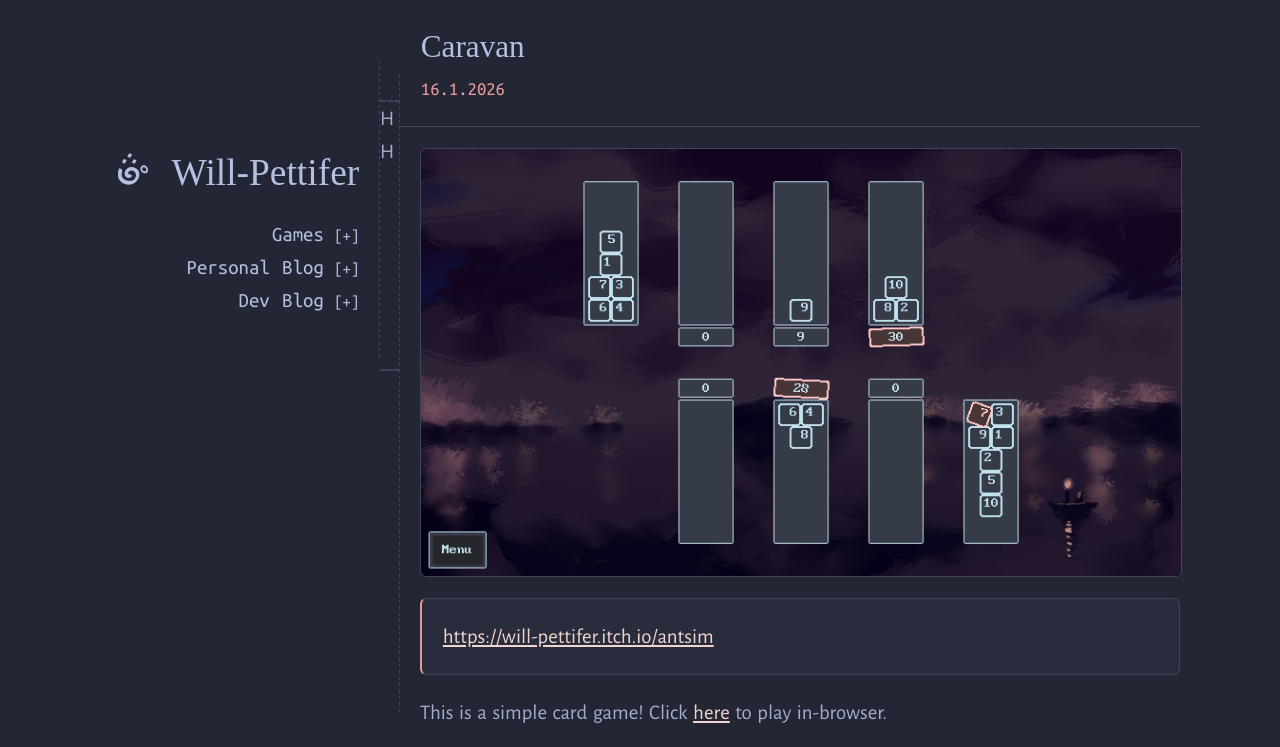
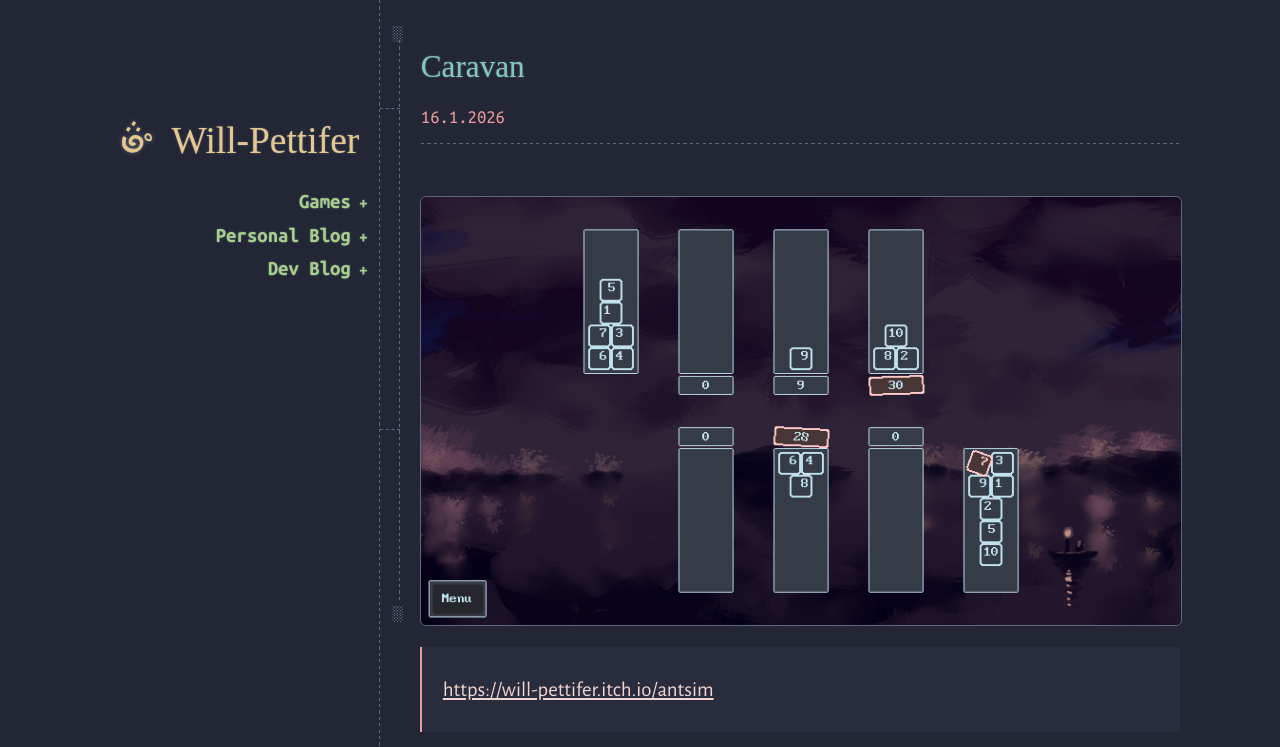
Before and after one commit to will-pettifer/site, an Astro site: page /site/Games/Caravan in a window 1280 px wide. Shown: the top 747 px of the page. Built offline with nearby package versions, Linux system fonts and the light colour scheme; Astro itself is replaced by a stand-in of ours; some packages are replaced by stand-ins of ours; a web font is replaced by a local one.

Commit message:
Finished desktop mode

```diff
--- a/src/components/BaseLayout.astro
+++ b/src/components/BaseLayout.astro
@@ -16,25 +16,31 @@ import Footer from "../components/Footer.astro";
             <div class="layout">
 
                 <nav class="sidenav">
-                    <Sidebar />
+                    <div class="sidenav-scroll">
+                        <Sidebar />
+                    </div>
                 </nav>
 
                 <div class="divider">
-                    H
 
-                    H
+                    <span class="divider-decor" style="top: -25px;">░</span>
+
+                    <div class="divider-box"></div>
+
+                    <span class="divider-decor" style="top: calc(100vh * 0.25);">░</span>
+
                 </div>
 
                 <div class="main-frame">
-                    <main>
-                        <slot />
-                    </main>
+                    <div class="main-scroll">
+                        <main>
+                            <slot />
+                        </main>
+
+                        <Footer />
+                    </div>
                 </div>
-
             </div>
-
-            <Footer />
-
         </div>
     </body>
 </html>
@@ -44,12 +50,13 @@ import Footer from "../components/Footer.astro";
         max-width: 1200px;
         margin: 0 auto;
         position: relative;
+        background: var(--background-color);
     }
 
     .layout {
         display: flex;
-        align-items: flex-start;
         justify-content: center;
+        height: 100vh;
     }
 
     .menu-toggle {
@@ -68,17 +75,22 @@ import Footer from "../components/Footer.astro";
     }
 
     .sidenav {
-        width: 300px;
+        flex: 0 0 300px;
         position: sticky;
-        margin: 60px 0 0 0;
-        top: 60px;
-        overflow-y: hidden;
-        max-height: calc(100vh - 80px);
+        direction: rtl;
+        height: 100vh;
+        overflow: hidden;
         background: var(--background-color);
-        z-index: 100;
-        flex-shrink: 0;
+    }
+
+    .sidenav-scroll {
+        padding-top: 90px;
+        height: calc(100vh - 90px);
+        overflow-y: auto;
+        min-height: 0;
     }
     .sidenav::before {
+        padding-top: 60px;
         content: "";
         position: absolute;
         top: 0;
@@ -94,29 +106,34 @@ import Footer from "../components/Footer.astro";
         );
     }
 
-    main {
+    .main-frame {
+        top: 0;
+        position: relative;
         flex: 0 1 800px;
-        max-width: 800px;
-        min-width: 0;
-        background: var(--background-color);
+        height: 100vh;
+        overflow: hidden;
+    }
+
+    .main-scroll {
+        padding-top: 0;
+        height: 100%;
+        overflow-y: auto;
+        min-height: 0;
     }
 
     .divider {
-        margin: 60px 0 0 0;
+        z-index: 200;
+        margin: 40px 0 0 0;
+        top: 40px;
         flex: 0 0 20px;
         width: 20px;
-        height: calc(100vh / 3); /* Make it fill the viewport height */
-        border-top: 2px dashed var(--accent-color);
-        border-bottom: 2px dashed var(--accent-color);
         position: sticky;
-        top: 100px; /* Match the margin-top */
         align-self: flex-start;
     }
     .divider::before {
         content: "";
         position: absolute;
-        height: calc(100vh * 0.8);
-        top: -10%;
+        height: calc(100vh * 0.7);
         right: 0;
         width: 1px;
         background: repeating-linear-gradient(
@@ -126,6 +143,21 @@ import Footer from "../components/Footer.astro";
                 transparent 0.2rem,
                 transparent 0.4rem
         );
+    }
+
+    .divider-box {
+        position: relative;
+        height: calc(100vh * 0.4);
+        border-top: 1px dashed var(--accent-color);
+        border-bottom: 1px dashed var(--accent-color);
+        top: 35px;
+    }
+
+    .divider-decor {
+        user-select: none;
+        left: 0.8em;
+        font-size: 0.7em;
+        position: relative;
     }
 
     /* Tablet/Small Desktop: Nav overlays content */
--- a/src/components/Footer.astro
+++ b/src/components/Footer.astro
@@ -3,9 +3,8 @@ import {CV_ICON, CV_URL, GITHUB_ICON, GITHUB_URL, ITCH_ICON, ITCH_URL, LINKEDIN_
 const today = new Date()
 ---
 
+
 <footer>
-    <div class="centred-content">
-        <div class="footer-content">
     &copy; {today.getFullYear()} William Pettifer. All rights reserved.
     <br> <a href="mailto:william.j.g.pettifer@gmail.com">william.j.g.pettifer@gmail.com</a>
     <div class="social-links">
@@ -48,34 +47,30 @@ const today = new Date()
             </svg>
         </a>
     </div>
-        </div>
-    </div>
 </footer>
+
+
 <style>
-    footer{
+    footer {
         color: var(--code-color);
         font-family: var(--font-code), monospace;
-        border-top: 1px solid var(--accent-color);
-    }
-    .footer-content {
-        padding: 1em 1em 2em 1em;
+        padding: 0 1em 2em 1em;
+        justify-content: center;
         text-align: center;
-        color: var(--code-color);
         word-spacing: normal;
+        line-height: 0.3em;
     }
 
     a{
         text-decoration: none;
         color: var(--code-color);
-        line-height: 4em;
+        line-height: 3em;
     }
     a:hover{
         color: var(--link-color);
     }
 
     .social-links{
-        display: flex;
-        justify-content: center;
-        gap: 1em;
+        word-spacing: 1em;
     }
 </style>
--- a/src/components/Sidebar.astro
+++ b/src/components/Sidebar.astro
@@ -21,9 +21,10 @@ posts.forEach(post => {
 
 <div class="sidebar-content">
     <h3>
-        <a href="/site/" style="color: var(--heading-color)">
+        <a href="/site/" style="color: var(--text-yellow)">
             Will-Pettifer&nbsp
-            <svg viewBox="0 0 24 24" aria-hidden="true" width="32" height="32">
+            <svg viewBox="0 0 24 24" aria-hidden="true" width="32" height="32"
+                 style="filter: drop-shadow(0 0 2px var(--accent-color))">
                 <path
                         fill="currentColor"
                         d={SITE_ICON}>
@@ -59,16 +60,10 @@ posts.forEach(post => {
     }
 
     .sidebar-content {
-        max-height: calc(100vh - 80px);
-        overflow-y: scroll;
         direction: rtl;
-        padding: 4em 1em 2em 1em;
+        padding: 1em;
         text-align: right;
-    }
-    @media (max-width: 1080px) {
-        .sidebar-content {
-            padding: 1em 1em 2em 1em;
-        }
+        word-spacing: normal;
     }
 
     .sidebar-ul{
@@ -82,43 +77,51 @@ posts.forEach(post => {
     .caret{
         cursor: pointer;
         user-select: none;
-        color: var(--heading-color);
+        color: var(--text-green);
+        font-weight: bold;
+        text-shadow: 0 0 2px var(--accent-color);
     }
     .caret:hover{
         color: var(--link-color);
     }
 
     .caret::after {
-        content: " [+]";
+        content: "+";
         font-size: 0.8em;
-        right: 0;
+        position: relative;
+        left: 0.5em;
+        padding: 0;
+        margin: 0;
     }
 
     .caret-down::after {
-        content: " [-]";
+        content: "-";
     }
     .nested {
         display: none;
         list-style: none;
         font-weight: 400;
-        font-family: var(--font-main), sans-serif;
-        padding-right: 0;
+        font-size: 0.9em;
+        font-family: var(--font-code), monospace;
+        font-style: italic;
+        padding: 0;
+        margin: 0;
     }
 
     .nested li {
         position: relative;
-        padding-right: 1.2em;
-        margin: 0 0;
+        padding: 0;
+        margin: 0;
     }
 
     .nested li::after {
         content: "";
         position: absolute;
         top: 0.7em;
-        right: -1em;
+        right: -1.1em;
         width: 4px;
         height: 4px;
-        background: currentColor;
+        background: var(--text-green);
     }
     .active {
         display: block;
--- a/src/pages/[...slug].astro
+++ b/src/pages/[...slug].astro
@@ -15,12 +15,14 @@ const { post } = Astro.props;
 
 <BaseLayout title={post.title}>
     <div class="article-title">
-        <span class="article-name">{post.title}</span> <br>
+        <h1 class="article-name">{post.title}</h1> <br>
         <span class="article-date"> {post.date.getDate()
             + '.' + (post.date.getMonth() + 1)
             + '.' + post.date.getFullYear()}</span>
+        <hr>
     </div>
     <article>
         <Fragment set:html={post.body} />
+        <hr>
     </article>
 </BaseLayout>
--- a/src/styles/global.css
+++ b/src/styles/global.css
@@ -8,9 +8,13 @@
     --font-scale: 1.3em;
     --background-color: #232634;
     --background-color-2: #292c3c;
-    --accent-color: #414559;
+    --accent-color: #626880;
     --heading-color: #b5bfe2;
     --text-color: #a5adce;
+    --text-green: #a6d189;
+    --text-teal: #81c8be;
+    --text-yellow: #e5c890;
+    --text-pink: #f4b8e4;
     --link-color: #f2d5cf;
     --visited-color: #e78284;
     --code-background-color: #292c3c;
@@ -175,10 +179,37 @@ body {
     overflow-wrap: break-word;
     line-height: 1.6;
     color: var(--text-color);
+    /*background-image: url('../images/site-background.png');*/
 }
+/*body::before {*/
+/*    content: "";*/
+/*    position: fixed;*/
+/*    top: 0;*/
+/*    left: 0;*/
+/*    width: 100%;*/
+/*    height: 100%;*/
+/*    pointer-events: none;*/
+/*    z-index: 1000;*/
+/*    background: linear-gradient(*/
+/*            to bottom,*/
+/*            transparent 50%,*/
+/*            rgba(0, 0, 0, 0.15) 50%*/
+/*    );*/
+/*    background-size: 100% 4px;*/
+/*    animation: scanline 1s linear infinite;*/
+/*}*/
+
+/*@keyframes scanline {*/
+/*    0% {*/
+/*        background-position: 0 0;*/
+/*    }*/
+/*    100% {*/
+/*        background-position: 0 4px;*/
+/*    }*/
+/*}*/
 
 main {
-    padding-top: 1px;
+    padding-top: 1em;
     padding-bottom: 2em;
     background-color: var(--background-color);
 }
@@ -189,19 +220,25 @@ h1, h2, h3, h4, h5, h6 {
     color: var(--heading-color);
     margin-bottom: -0.5em;
     margin-top: 0;
+    text-shadow:
+            0 0 2px var(--accent-color);
 }
 h1{
     font-size: 2.5em;
     margin-bottom: 0;
+    color: var(--text-teal);
 }
 h2{
     font-size: 2em;
+    color: var(--text-green)
 }
 h3{
     font-size: 1.8em;
+    color: var(--text-pink);
 }
 h4{
     font-size: 1.6em;
+    color: var(--text-yellow);
 }
 h5{
     font-size: 1.4em;
@@ -216,7 +253,21 @@ aside{
 }
 
 hr {
-    border: 1px solid var(--accent-color);
+    --dash-length: 0.2rem;
+    --dash-gap: 0.2rem;
+    --thickness: 1px;
+
+    border: none;
+    height: var(--thickness);
+    width: 100%;
+
+    background-image: repeating-linear-gradient(
+            to right,
+            var(--accent-color) 0,
+            var(--accent-color) var(--dash-length),
+            transparent var(--dash-length),
+            transparent calc(var(--dash-length) + var(--dash-gap))
+    );
 }
 
 a {
@@ -228,7 +279,6 @@ a:hover {
 
 code{
     background-color: var(--code-background-color);
-    border-radius: 0.3em;
     color: var(--code-color);
     font-family: var(--font-code), monospace;
     font-size: 0.8em;
@@ -236,18 +286,16 @@ code{
 }
 .astro-code{
     background-color: var(--code-background-color) !important;
-    border-radius: 0.3em;
+    border-radius: 0.2em;
     border: 1px solid var(--accent-color);
     padding: 1em;
     word-spacing: normal;
 }
 
 blockquote {
-    padding-left: 1em;
+    padding: 5px 1em;
     margin: 0;
-    border: 1px solid var(--accent-color);
     border-left: 2px solid var(--code-color);
-    border-radius: 0.3em;
     background: var(--background-color-2)
 }
 
@@ -317,15 +365,13 @@ article {
     margin: 20px;
 }
 .article-title {
-    border-bottom: 1px solid var(--accent-color);
-    margin: 0 auto;
+    margin: 0;
     padding: 1em;
 }
 .article-name {
-    color: var(--heading-color);
     font-size: 1.5em;
-    font-family: var(--font-secondary), serif;
-    font-weight: 500;
+    margin-bottom: -25px;
+    padding: 0;
 }
 .article-date {
     color: var(--code-color);
```
Also changed, not shown: src/pages/index.astro (+3 -8 lines), src/images/site-background.png (added), 1 other file. Lines whose indentation alone changed are shown as unchanged.
